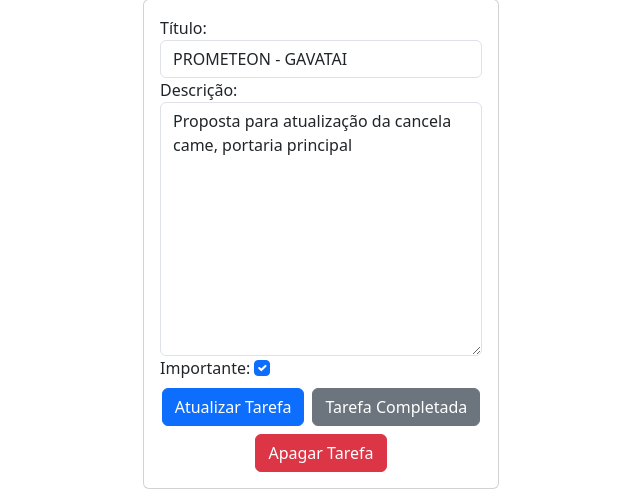
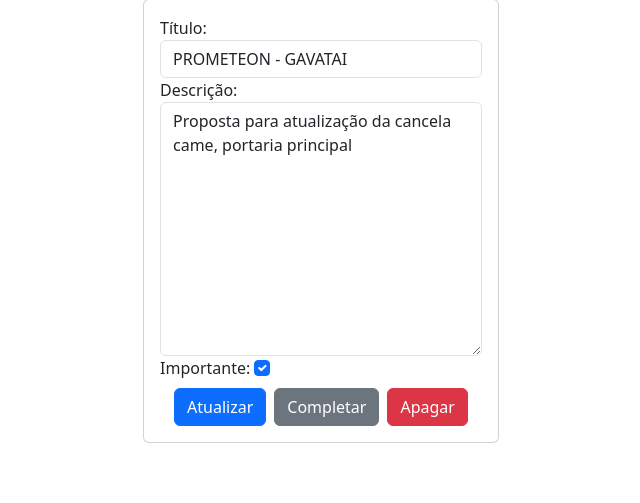
Before and after one commit to WloiolaNet/django-auth-crud, a Django app: page /tasks/1/ in a window 1280 px wide. Shown: the part 297-800 px from the top of the page, without its empty margins (319-959 px from the left). Run offline with Django 5.2, Linux system fonts and the light colour scheme; a user stored in the database is signed in; data comes from the database, SQL or seed files in the repository.

Commit message:
commit DEBUG

```diff
--- a/tasks/templates/task_detail.html
+++ b/tasks/templates/task_detail.html
@@ -15,7 +15,7 @@
                 {{form}}
                 <div class="d-flex justify-content-center gap-2 mt-2 flex-wrap">
                 <button class="btn btn-primary">
-                 Atualizar Tarefa
+                 Atualizar
                 </button>
             </form>
 
@@ -23,13 +23,13 @@
             <form action="{% url 'complete_task' task.id %}" method="POST" >
                 {% csrf_token %}
                 <button class="btn btn-secondary">
-                Tarefa Completada
+                Completar
                 </button>
             </form>
             <form action="{% url 'delete_task' task.id %}" method="POST" >
                 {% csrf_token %}
                 <button class="btn btn-danger">
-                Apagar Tarefa
+                Apagar
                 </button>
             </form>
            </div>
```
